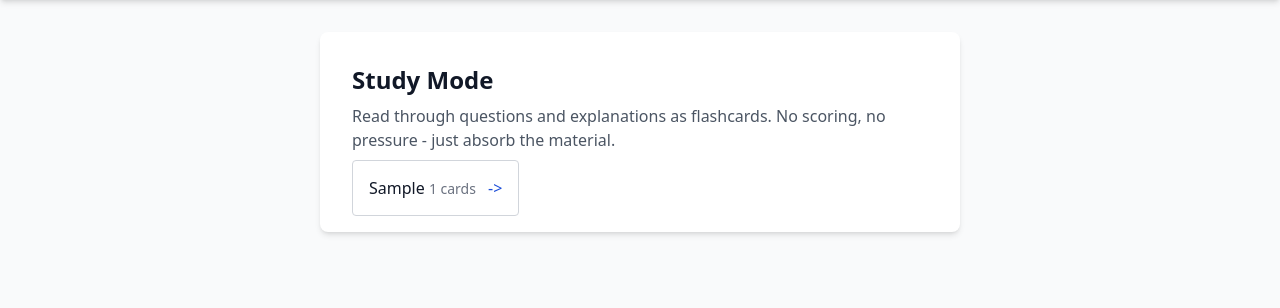
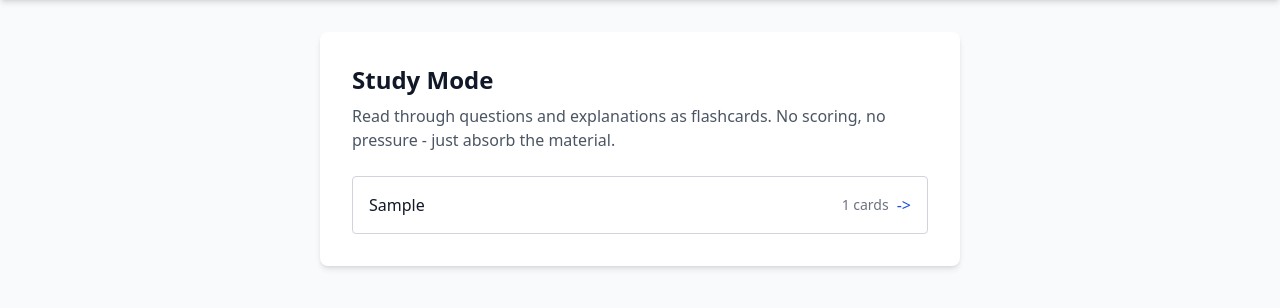
Before and after one commit to pchambers27/far-rfo-study-app, a Flask app: page /learn in a window 1280 px wide. Shown: the part 52-360 px from the top of the page. Run offline with Flask 3, Linux system fonts and the light colour scheme; the visitor is signed in with stand-in values (Sample User, id 1); tables that the repository leaves empty hold one stand-in row (values such as "Sample post"); some libraries are stand-ins or nearby versions.

Commit message:
Fix typo in learn page styling for proper link display
Corrected 'felx' to 'flex' in the learn.html template to ensure links are displayed correctly in a row.

Replit-Commit-Author: Agent
Replit-Commit-Session-Id: eb057148-5490-4672-b1cf-c319321d5f23
Replit-Commit-Checkpoint-Type: full_checkpoint
Replit-Commit-Event-Id: 210eb4ae-a331-4e96-9284-b3e06c647791
Replit-Commit-Screenshot-Url: https://storage.googleapis.com/screenshot-production-us-central1/2927a7cb-7a5c-40ab-b3ae-26025dba71e2/eb057148-5490-4672-b1cf-c319321d5f23/J8DUkJI
Replit-Helium-Checkpoint-Created: true

```diff
--- a/templates/learn.html
+++ b/templates/learn.html
@@ -24,7 +24,7 @@
         <p class="text-gray-600 mb-6">Read through questions and explanations as flashcards. No scoring, no pressure - just absorb the material.</p>
         <div class="space-y-2">
           {% for part_name, count in far_parts %}
-          <a href="/learn/{{ part_name | urlencode }}" class="felx items-center p-4 border border-gray-300 rounded hover:bg-blue-50 hover:border-blue-400 transition">
+          <a href="/learn/{{ part_name | urlencode }}" class="flex items-center p-4 border border-gray-300 rounded hover:bg-blue-50 hover:border-blue-400 transition">
             <span class="flex-1 font-medium text-gray-900">{{ part_name }}</span>
             <span class="text-sm text-gray-500 mr-2">{{ count }} cards</span>
             <span class="text-blue-700">-></span>
```
